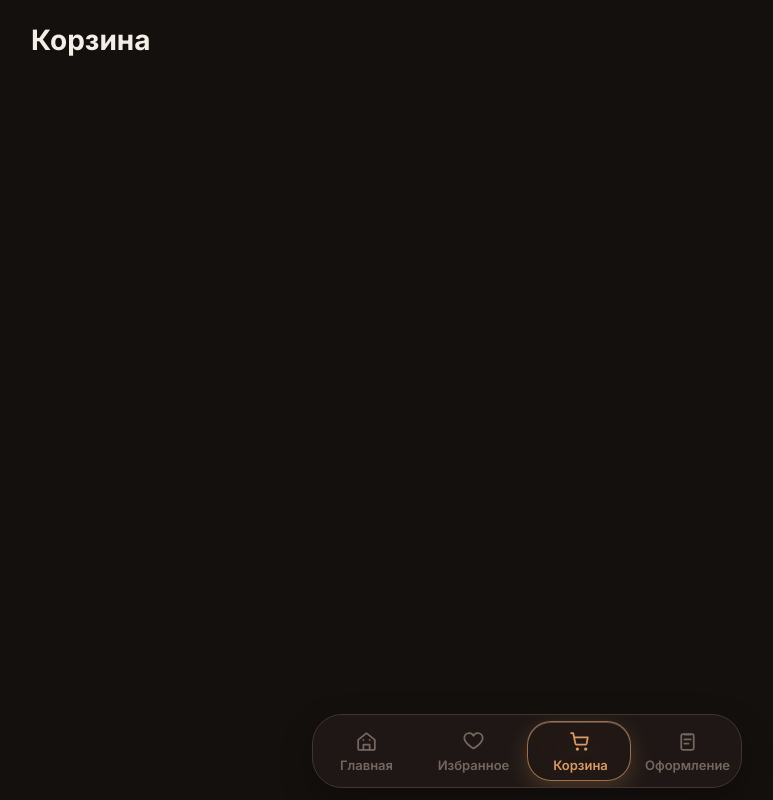
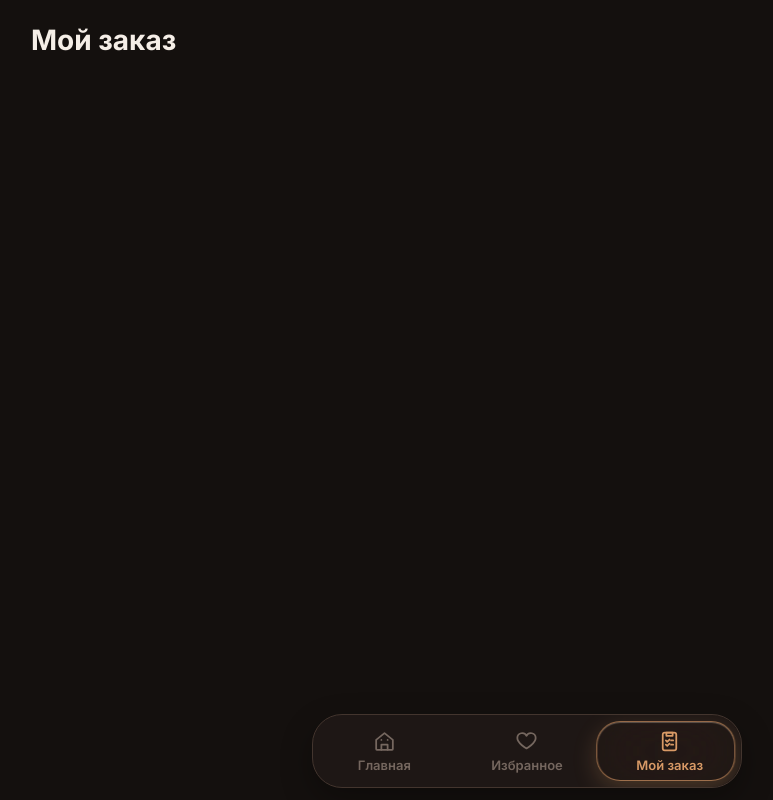
Before and after one commit to Adamokich/mavella-coffee-app, a Vue app in the folder apps/web/: page /cart in a window 1280 px wide. Shown: the whole page, without its empty margins (113-886 px from the left). Built offline with nearby package versions, Linux system fonts and the light colour scheme.

Commit message:
feat: unify cart and checkout

```diff
--- a/apps/web/src/app/router/index.ts
+++ b/apps/web/src/app/router/index.ts
@@ -18,10 +18,5 @@ export const router = createRouter({
       name: 'cart',
       component: () => import('@/pages/CartPage.vue'),
     },
-    {
-      path: '/checkout',
-      name: 'checkout',
-      component: () => import('@/pages/CheckoutPage.vue'),
-    },
   ],
 })
--- a/apps/web/src/pages/CartPage.vue
+++ b/apps/web/src/pages/CartPage.vue
@@ -1,5 +1,5 @@
 <template>
   <section class="page">
-    <h1>Корзина</h1>
+    <h1>Мой заказ</h1>
   </section>
 </template>
--- a/apps/web/src/pages/CheckoutPage.vue
+++ /dev/null
@@ -1,5 +0,0 @@
-<template>
-  <section class="page">
-    <h1>Оформление заказа</h1>
-  </section>
-</template>
--- a/apps/web/src/shared/components/BottomNavigation.vue
+++ b/apps/web/src/shared/components/BottomNavigation.vue
@@ -16,7 +16,10 @@
 <template>
   <nav
     class="bottom-navigation"
-    :style="{ '--active-navigation-index': activeNavigationIndex }"
+    :style="{
+      '--active-navigation-index': activeNavigationIndex,
+      '--navigation-item-count': NAVIGATION_ITEMS.length,
+    }"
     aria-label="Основная навигация"
   >
     <span class="navigation-active-indicator" aria-hidden="true" />
@@ -30,7 +33,10 @@
       <component
         :is="item.icon"
         class="navigation-icon"
-        :class="{ 'navigation-icon--active': item.to === route.path }"
+        :class="{
+          'navigation-icon--active': item.to === route.path,
+          'navigation-icon--favorite': item.to === '/favorites',
+        }"
       />
       <span>{{ item.label }}</span>
     </RouterLink>
@@ -44,7 +50,7 @@
     bottom: max(12px, env(safe-area-inset-bottom));
     left: 50%;
     display: grid;
-    grid-template-columns: repeat(4, minmax(0, 1fr));
+    grid-template-columns: repeat(var(--navigation-item-count), minmax(0, 1fr));
     width: min(430px, calc(100% - 24px - env(safe-area-inset-left) - env(safe-area-inset-right)));
     overflow: hidden;
     transform: translateX(-50%);
@@ -52,7 +58,7 @@
     border-radius: 30px;
     background: var(--color-surface-glass);
     box-shadow: var(--shadow-navigation);
-    backdrop-filter: blur(20px);
+    backdrop-filter: blur(5px);
   }
 
   .navigation-active-indicator {
@@ -60,7 +66,7 @@
     top: 6px;
     left: 6px;
     z-index: 0;
-    width: calc((100% - 12px) / 4);
+    width: calc((100% - 12px) / var(--navigation-item-count));
     height: calc(100% - 12px);
     background: var(--color-navigation-active-surface);
     border: 1px solid var(--color-navigation-active-border);
@@ -102,6 +108,10 @@
 
   .navigation-link.router-link-exact-active {
     color: var(--color-accent);
+  }
+
+  .navigation-link.router-link-exact-active .navigation-icon--favorite {
+    fill: currentColor;
   }
 
   .navigation-icon {
--- a/apps/web/src/shared/constants/navigation.ts
+++ b/apps/web/src/shared/constants/navigation.ts
@@ -1,9 +1,8 @@
-import { CartIcon, CatalogIcon, CheckoutIcon, FavoritesIcon } from '@/shared/icons'
+import { CartIcon, CatalogIcon, FavoritesIcon } from '@/shared/icons'
 import type { NavigationItem } from '@/shared/types'
 
 export const NAVIGATION_ITEMS: readonly NavigationItem[] = [
   { label: 'Главная', to: '/', icon: CatalogIcon },
   { label: 'Избранное', to: '/favorites', icon: FavoritesIcon },
-  { label: 'Корзина', to: '/cart', icon: CartIcon },
-  { label: 'Оформление', to: '/checkout', icon: CheckoutIcon },
+  { label: 'Мой заказ', to: '/cart', icon: CartIcon },
 ]
--- a/apps/web/src/shared/icons/navigation-panel/CartIcon.vue
+++ b/apps/web/src/shared/icons/navigation-panel/CartIcon.vue
@@ -1,6 +1,10 @@
 <template>
   <svg viewBox="0 0 24 24" aria-hidden="true">
-    <path d="M3 4h2l2.1 10.1a1 1 0 0 0 1 .8h8.8a1 1 0 0 0 1-.8L19 8H6" />
-    <path d="M9 20a.75.75 0 1 0 0-1.5A.75.75 0 0 0 9 20ZM17 20a.75.75 0 1 0 0-1.5A.75.75 0 0 0 17 20Z" />
+    <rect x="5.5" y="3.5" width="13" height="17" rx="2" />
+    <path d="M9 3.5h6v3H9z" />
+    <path d="m8.5 11 1.3 1.3 2.2-2.2" />
+    <path d="M13.5 11h2" />
+    <path d="m8.5 15 1.3 1.3 2.2-2.2" />
+    <path d="M13.5 15h2" />
   </svg>
 </template>
```
